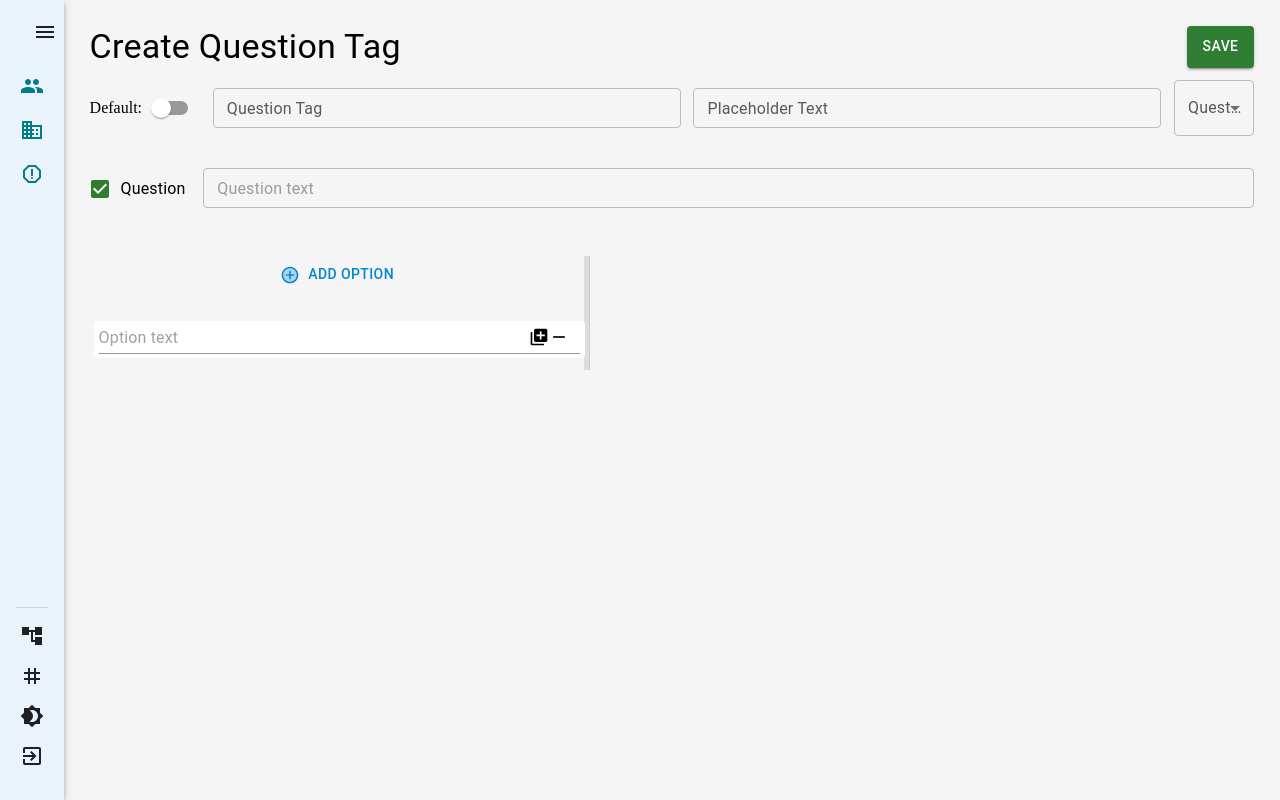
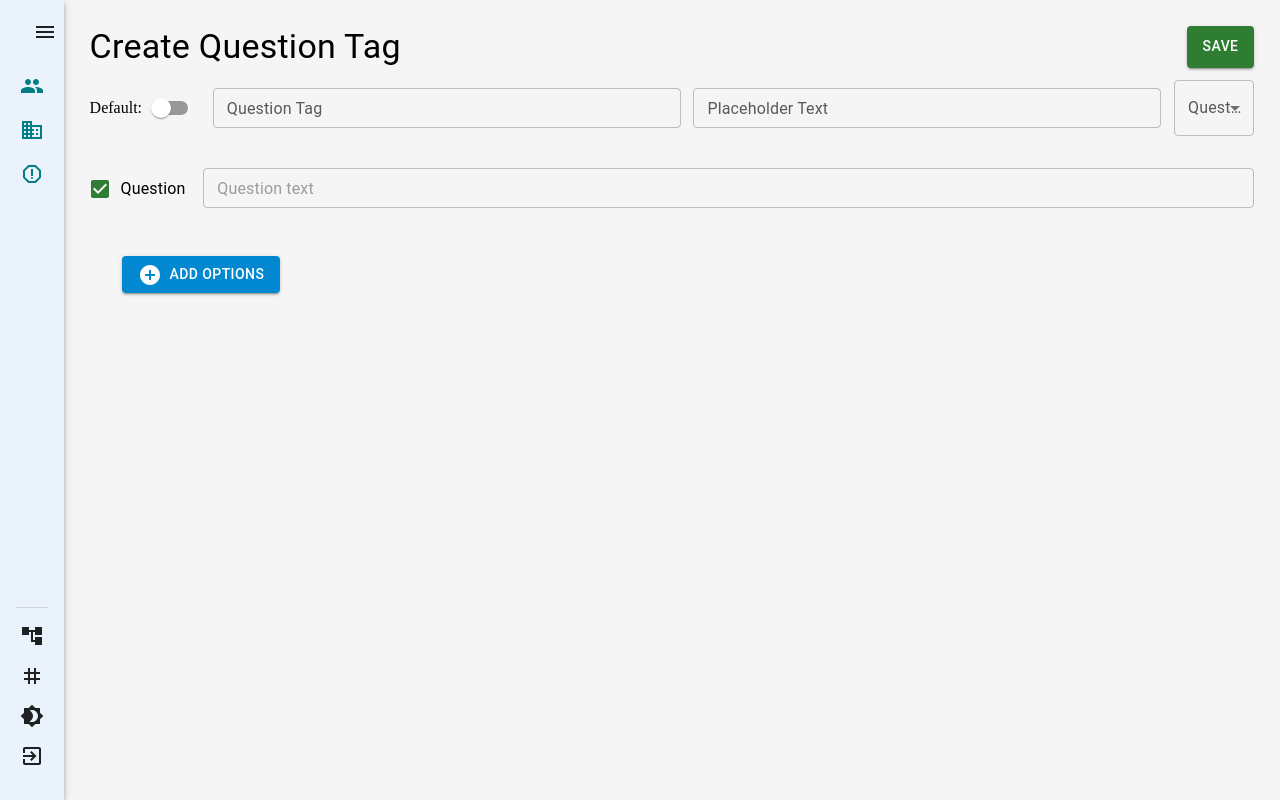
Before and after one commit to itsgeekhokage/capi-fe, a React (Vite) app: page /admin/tags/create in a window 1280 px wide. Built offline with nearby package versions, Linux system fonts and the light colour scheme.

Commit message:
static2 start

```diff
--- a/src/adminpanel/question_tags/CreateTag.jsx
+++ b/src/adminpanel/question_tags/CreateTag.jsx
@@ -23,6 +23,7 @@ import { AddCircleTwoTone, Queue, Remove, Add } from "@mui/icons-material";
 import React, { useEffect, useRef, useState } from "react";
 import { useLocation } from "react-router-dom";
 import Dynamic_Type from "./Dynamic_Type";
+import Static2_Type from "./Static2_Type";
 
 const CreateTag = () => {
   const theme = useTheme();
@@ -151,92 +152,6 @@ const CreateTag = () => {
       sublist: [],
     },
   ]);
-  const [selectedOption, setSelectedOption] = useState(null);
-  const [openSublists, setOpenSublists] = useState({});
-  const [hoveredOption, setHoveredOption] = useState(null);
-  const [width, setWidth] = useState(500);
-  const sidebarRef = useRef(null);
-  const isResizing = useRef(false);
-
-  const handleMouseDown = () => {
-    isResizing.current = true;
-  };
-
-  const handleMouseMove = (e) => {
-    if (isResizing.current) {
-      const newWidth =
-        e.clientX - sidebarRef.current.getBoundingClientRect().left;
-      if (newWidth > 100 && newWidth < 800) {
-        setWidth(newWidth);
-      }
-    }
-  };
-
-  const handleMouseUp = () => {
-    isResizing.current = false;
-  };
-
-  const toggleSublist = (id) => {
-    setOpenSublists((prev) => ({
-      ...prev,
-      [id]: !prev[id],
-    }));
-  };
-
-  const handleAddOption = (parentOption = null, isSubOption = false) => {
-    const newOption = {
-      id: Date.now(),
-      text: "",
-      comments: false,
-      sublist: [],
-    };
-    if (parentOption && parentOption.comments) return;
-    if (isSubOption && parentOption) {
-      parentOption.sublist.push(newOption);
-      setOpenSublists((prev) => ({
-        ...prev,
-        [parentOption.id]: true,
-      }));
-    } else if (parentOption) {
-      const parentIndex = options.findIndex(
-        (opt) => opt.id === parentOption.id
-      );
-      options.splice(parentIndex + 1, 0, newOption);
-    } else {
-      setOptions([...options, newOption]);
-    }
-    setSelectedOption(newOption);
-    setOptions([...options]);
-  };
-
-  const handleRemoveOption = (optionToRemove, parentOption) => {
-    if (parentOption) {
-      parentOption.sublist = parentOption.sublist.filter(
-        (option) => option.id !== optionToRemove.id
-      );
-      setOptions([...options]);
-    } else {
-      setOptions(options.filter((option) => option.id !== optionToRemove.id));
-    }
-    if (selectedOption && selectedOption.id === optionToRemove.id) {
-      setSelectedOption(null);
-    }
-  };
-
-  const handleOptionChange = (optionToUpdate, key, value) => {
-    optionToUpdate[key] = value;
-    setOptions([...options]);
-  };
-
-  const handleHasComment = (optionToUpdate, value) => {
-    optionToUpdate["comments"] = value;
-    optionToUpdate.sublist = [];
-    setOptions([...options]);
-  };
-
-  const handleOptionSelect = (option) => {
-    setSelectedOption(option);
-  };
 
   useEffect(() => {
     if (location.pathname == "/admin/projects/tag/create") {
@@ -245,72 +160,6 @@ const CreateTag = () => {
     }
   }, []);
 
-  const renderOption = (option, parentOption = null) => (
-    <Box
-      key={option.id}
-      sx={{ marginLeft: parentOption ? "1rem" : "0", padding: "0.25rem" }}
-      onMouseEnter={() => setHoveredOption(option.id)}
-      onMouseLeave={() => setHoveredOption(null)}>
-      <ListItem
-        component={Box}
-        elevation={selectedOption === option ? 3 : 1}
-        sx={{
-          backgroundColor:
-            selectedOption === option
-              ? "info.main"
-              : theme.palette.background.default,
-          borderRadius: "4px",
-          cursor: "pointer",
-          padding: "0 5px",
-        }}
-        onClick={() => {
-          handleOptionSelect(option);
-          toggleSublist(option.id);
-        }}>
-        <ListItemText>
-          <TextField
-            value={option.text}
-            onChange={(e) => handleOptionChange(option, "text", e.target.value)}
-            size="small"
-            placeholder="Option text"
-            fullWidth
-            variant="standard"
-          />
-        </ListItemText>
-        <ListItemSecondaryAction
-          sx={{ display: hoveredOption === option.id ? "block" : "none" }}>
-          <Add
-            fontSize="small"
-            sx={{ cursor: "pointer" }}
-            onClick={() => handleAddOption(option, false)}
-          />
-          <Queue
-            fontSize="small"
-            sx={{ cursor: "pointer" }}
-            onClick={(e) => {
-              e.stopPropagation();
-              handleAddOption(option, true);
-            }}
-          />
-          <Remove
-            fontSize="small"
-            sx={{ cursor: "pointer" }}
-            onClick={(e) => {
-              e.stopPropagation();
-              handleRemoveOption(option, parentOption);
-            }}
-          />
-        </ListItemSecondaryAction>
-      </ListItem>
-      <Collapse in={openSublists[option.id]}>
-        {option.sublist.length > 0 && (
-          <List sx={{ padding: 0 }}>
-            {option.sublist.map((subOption) => renderOption(subOption, option))}
-          </List>
-        )}
-      </Collapse>
-    </Box>
-  );
 
   return (
     <Box>
@@ -424,8 +273,8 @@ const CreateTag = () => {
           />
         )}
       </Box>
-
-      <Dynamic_Type options={options} setOptions={setOptions} />
+        <Static2_Type/>
+      {/* <Dynamic_Type options={options} setOptions={setOptions} /> */}
     </Box>
   );
 };
--- a/src/adminpanel/question_tags/Static2_Type.jsx
+++ b/src/adminpanel/question_tags/Static2_Type.jsx
@@ -1,7 +1,7 @@
 /** @format */
 
 import { AddCircle, Done, RemoveCircle } from "@mui/icons-material";
-import { Box, IconButton, Paper, TextField } from "@mui/material";
+import { Box, Button, IconButton, Paper, TextField } from "@mui/material";
 import React, { useState } from "react";
 
 const Static2_Type = () => {
@@ -23,15 +23,16 @@ const Static2_Type = () => {
   };
 
   return (
-    <Box>
-      <IconButton>
-        <AddCircle onClick={handleAddOption} />
-      </IconButton>
+    <Box sx={{padding : "2rem"}}>
+      <Button variant="contained" color="info" onClick={handleAddOption} sx={{display : "flex",  gap: ".5rem"}}>
+        <AddCircle />  Add Options
+      </Button>
       {options.map((option, index) => (
-        <Paper
+        <Box
           key={index}
           sx={{ display: "flex", alignItems: "center", margin: "10px 0" }}>
           <TextField
+            size="small"
             value={option}
             onChange={(e) => handleValueChange(index, e.target.value)}
             sx={{ flexGrow: 1 }}
@@ -39,7 +40,7 @@ const Static2_Type = () => {
           <IconButton>
             <RemoveCircle onClick={() => handleRemoveOption(index)} />
           </IconButton>
-        </Paper>
+        </Box>
       ))}
     </Box>
   );
```
